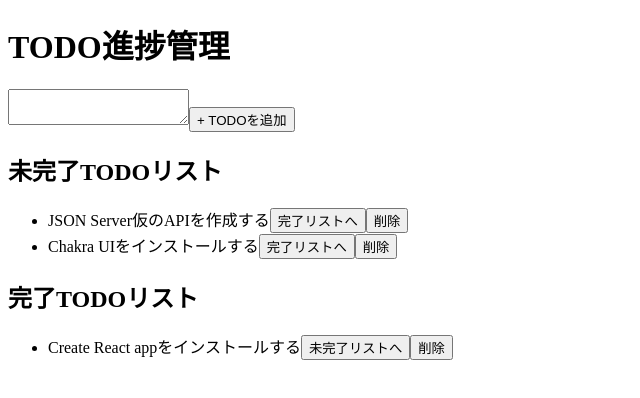
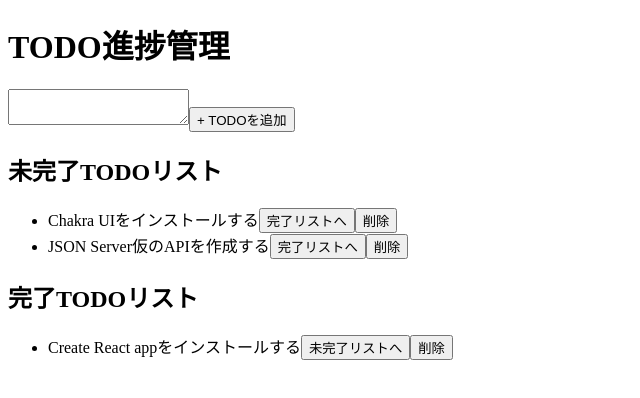
Before and after one commit to Hond-95/react-practice, a React (Create React App) app in the folder todo-app/: page / in a window 1280 px wide. Shown: the top 398 px of the page, without its empty margins (0-640 px from the left). Built offline with nearby package versions, Linux system fonts and the light colour scheme; data requests are answered from the project's data file.

Commit message:
Appjsをコンポーネントから呼ぶようにする

```diff
--- a/todo-app/src/components/App.js
+++ b/todo-app/src/components/App.js
@@ -1,8 +1,5 @@
 import '../App.css';
-import axios from 'axios';
-import {useState, useEffect} from 'react';
-
-const todoDataUrl = "http://localhost:3100/todos";
+import { useTodo } from "../hooks/useTodo"
 
 const TodoTitle = ({ title, as }) => {
   if (as === "h1") return <h1>{title}</h1>
@@ -35,15 +32,7 @@ const TodoList = ({todoList}) => {
 }
 
 function App() {
-  const [todoList, setTodoList] = useState([]);
-  useEffect(() => {
-    const fetchData = async () =>{
-      const response = await axios.get(todoDataUrl);
-
-      setTodoList(response.data)
-    }
-    fetchData();
-  }, []);
+  const { todoList } = useTodo();
 
   console.log("TODOリスト：", todoList);
 
--- /dev/null
+++ b/todo-app/src/hooks/useTodo.js
@@ -0,0 +1,57 @@
+import { useState, useEffect } from "react";
+import { ulid } from "ulid";
+
+import * as todoData from "../api/todo";
+import {updateTodoData} from "../api/todo";
+
+export const useTodo = () => {
+  const [todoList, setTodoList] = useState([]);
+
+  useEffect(() => {
+    todoData.getAllTodosData().then((todo) => {
+      setTodoList([...todo].reverse());
+    })
+  }, [])
+
+  const toggleTodoListItemStatus = (id, done) => {
+    const todoItem = todoList.find((item) => item.id === id);
+    const newTodoItem = { ...todoItem, done: !done };
+
+    todoData.updateTodoData(id, newTodoItem).then((updatedTodo) => {
+      const newTodoList = todoList.map((item) =>
+        item.id !== updateTodoData.id ? item :updatedTodo
+      );
+
+      setTodoList(newTodoList);
+    })
+  }
+
+  const addTodoListItem = (todoContent) => {
+    const newTodoItem = {
+      content: todoContent,
+      id: ulid(),
+      done: false
+    };
+
+    return todoData.addTodoData(newTodoItem).then((addTodo) => {
+      setTodoList([addTodo, ...todoList])
+    })
+  }
+
+  const deleteTodoListItem = (id) => {
+    todoData.deleteTodoData(id).then((deleteListItemId) => {
+      const newTodoList = todoList.filter(
+        (item) => item.id !== deleteListItemId
+      )
+
+      setTodoList(newTodoList);
+    })
+  }
+
+  return {
+    todoList,
+    toggleTodoListItemStatus,
+    addTodoListItem,
+    deleteTodoListItem,
+  }
+}
```
